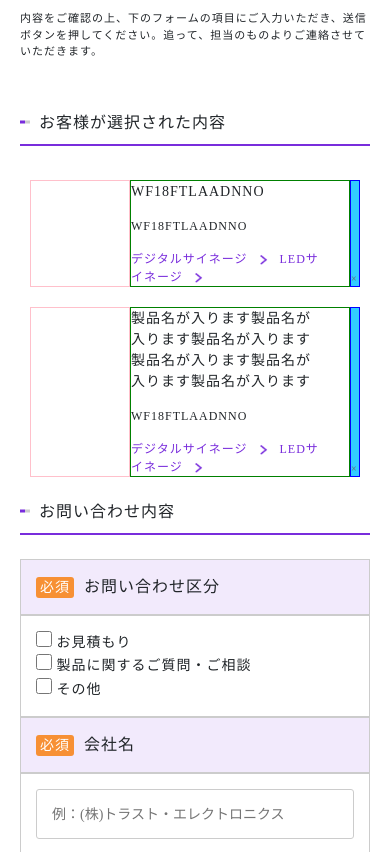
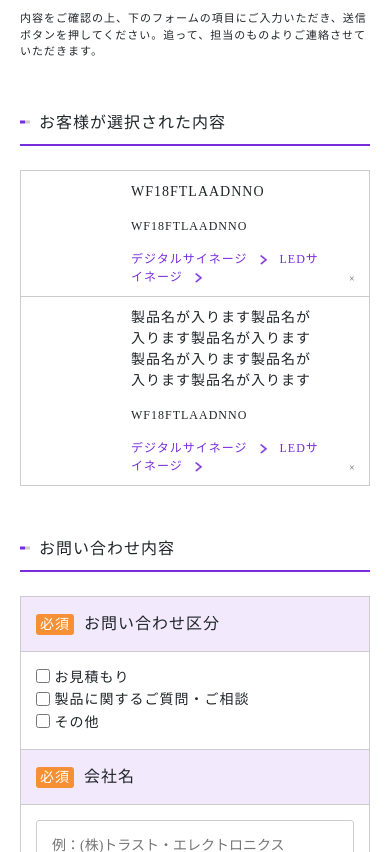
Before and after one commit to yuri-0123h/trust4, a plain HTML site: page index.html in a window 390 px wide. Shown: the part 204-1056 px from the top of the page. Drawn offline with nearby package versions, Linux system fonts and the light colour scheme.

Commit message:
Update contact.css

```diff
--- a/css/contact.css
+++ b/css/contact.css
@@ -154,11 +154,21 @@
   line-height: 1.2;
   margin-bottom: 20px;
 }
+.detail-item .image{
+  width: 100%;
+}
+.detail-item .image img{
+  width: 100%;
+}
 .detail-item{
-  padding: 20px;
-  /* border: 1px solid red; */
+  /* border:1px solid red; */
+  margin-top: 6px;
+  margin-bottom: 60px;
+  padding-left: 0;
 }
 .detail-item li{
+  padding: 20px;
+  border: 1px solid #CCCCCC;
   display: flex;
   list-style: none;
   /* border: 1px solid red; */
@@ -166,6 +176,7 @@
 }
 .detail-item li:nth-child(1){
   padding-bottom:20px;
+  border-bottom: none;
 }
 .detail-item li:nth-child(2){
   padding-top: 20px;
@@ -175,12 +186,12 @@
   height: auto;
   padding-right: 50px;
   box-sizing: border-box;
-  border: 1px solid pink;
+  /* border: 1px solid #CCCCCC; */
 }
 .detail-item .item-link{
   padding-right: 30px;
   box-sizing: border-box;
-  border: 1px solid green;
+  /* border: 1px solid #CCCCCC; */
   width: calc(100% - 200px - 60px);
 }
 .item-link .item-name{
@@ -196,9 +207,9 @@
   line-height: 1.5;
 }
 .detail-item .delete-btn{
-  border: 1px solid blue;
+  /* border: 1px solid #CCCCCC; */
   width: 60px;
-  background-color: #33CCFF;
+  /* background-color: #33CCFF; */
 }
 .detail-item .link span{
   color:#792DDC;
@@ -267,8 +278,11 @@ input{
   box-sizing: border-box;
 }
 .check-box{
-  height:16px;
-  width:16px;
+  height:14px;
+  width:14px;
+  position: relative;
+  top:1.5px;
+
 }
 .zipcode{
   width: 200px;
@@ -292,6 +306,7 @@ textarea{
   border-radius: 10px;
   margin-bottom: 100px;
   margin-top: 30px;
+  border: none;
 }
 .privacy .scroll{
   width: 100%;
@@ -314,6 +329,9 @@ textarea{
   text-align: center;
   margin-bottom: 30px;
   font-size: 14px;
+}
+.contact-submit:hover{
+  background-color: #a371e3;
 }
 
 
@@ -410,7 +428,7 @@ textarea{
   .detail-item .item-link{
     padding-right: 30px;
     box-sizing: border-box;
-    border: 1px solid green;
+    /* border: 1px solid green; */
     width: calc(100% - 100px - 10px);
   }
   .detail-item .delete-btn a{
@@ -425,9 +443,9 @@ textarea{
   }
   .delete-btn-sp{
     width: 10%;
-    background-color: #33CCFF;
+    /* background-color: #33CCFF; */
     width: 10px;
-    border: 1px solid blue;
+    /* border: 1px solid blue; */
     position: relative;
   }
 
@@ -438,8 +456,12 @@ textarea{
   .detail-item li:nth-child(2){
     padding-top: 10px;
   }
+  .detail-item li{
+    padding: 10px;
+  }
   .detail-item{
-    padding: 10px;
+    margin-bottom: 48px;
+    margin-top: 0;
   }
   .detail-item .item-link p{
     margin-bottom: 15px;
@@ -467,11 +489,17 @@ textarea{
   .contact-item{
     width: 100%;
     padding: 15px;
+    border-bottom: none;
   }
+
   .contact-body{
     width: 100%;
     padding: 15px;
+    border-bottom: none;
   }
+.last-contact-body{
+  border-bottom: 1px solid #CCCCCC;
+}
   input{
     width: 100%;
     height: 50px;
```
